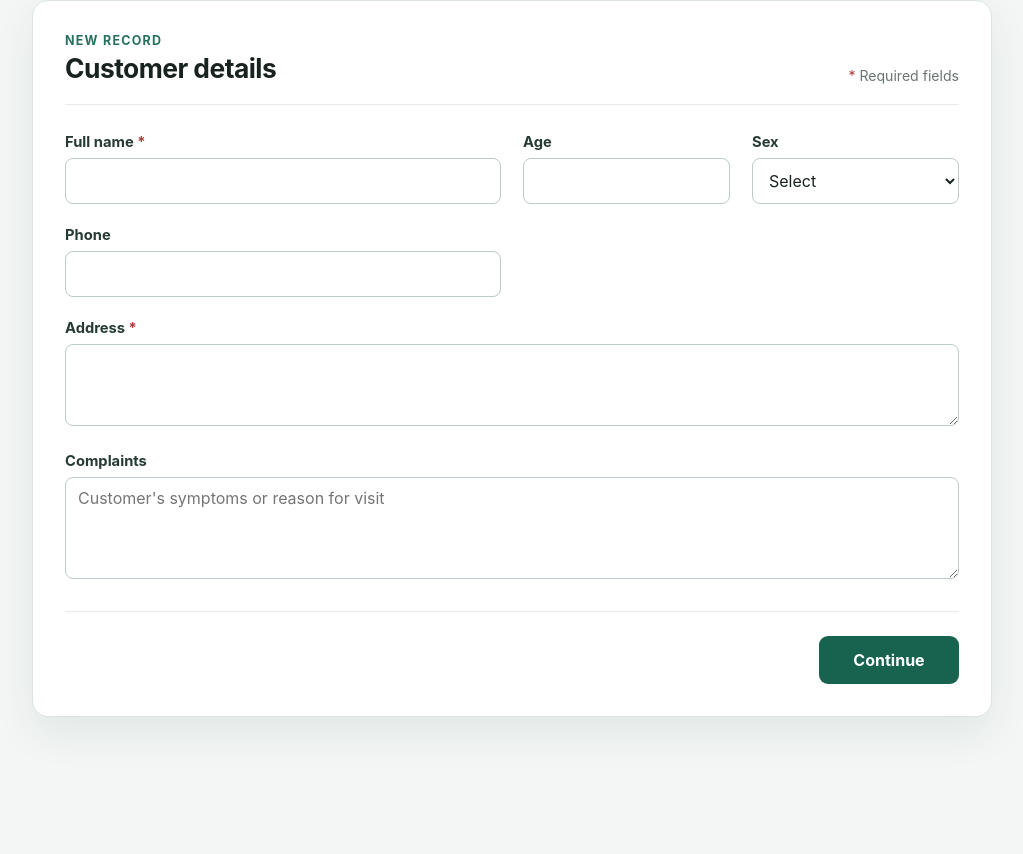
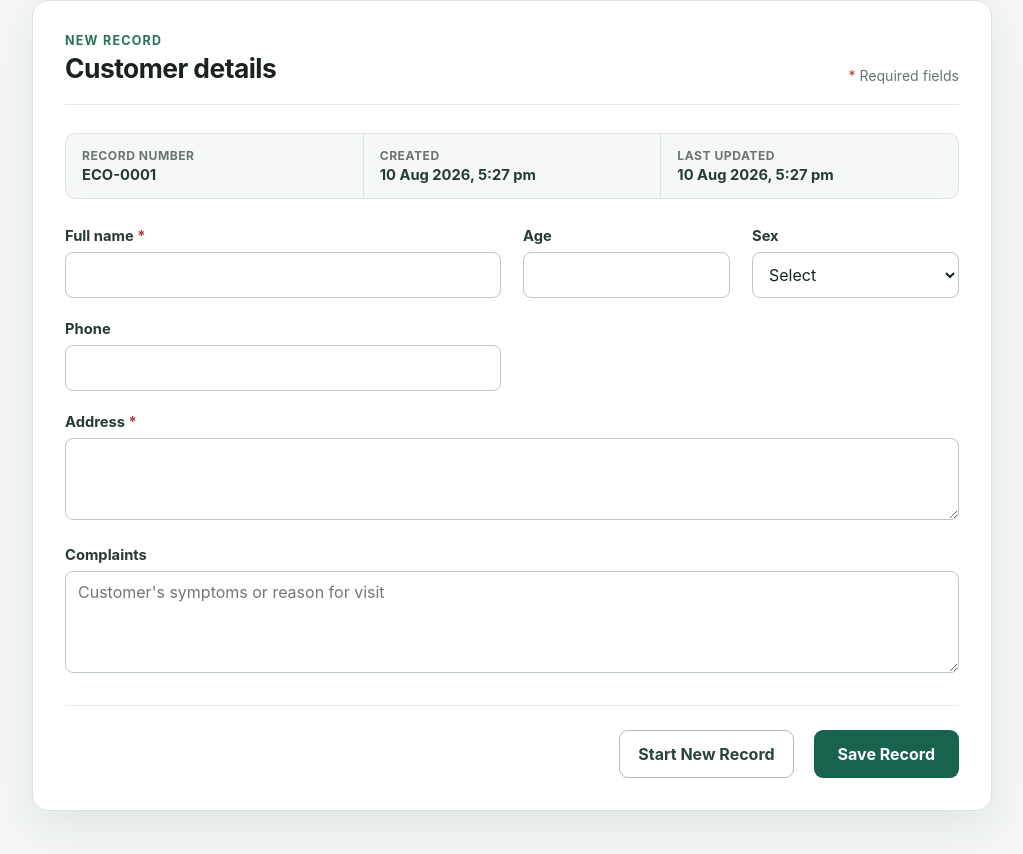
Before and after one commit to manish2193-oss/eye-centre-optics, a React (Vite) app: page / in a window 1280 px wide. Shown: the part 240-1094 px from the top of the page, without its empty margins (128-1151 px from the left). Before the commit the page ends 1021 px from the top, so only its background shows below. Built offline with nearby package versions, Linux system fonts and the light colour scheme.

Commit message:
Add local record storage

```diff
--- a/src/App.jsx
+++ b/src/App.jsx
@@ -1,4 +1,6 @@
 import { useState } from "react";
+
+const STORAGE_KEY = "eye-centre-optics-records";
 
 const initialCustomer = {
   fullName: "",
@@ -9,18 +11,64 @@ const initialCustomer = {
   complaints: "",
 };
 
+function formatRecordNumber(sequence) {
+  return `ECO-${String(sequence).padStart(4, "0")}`;
+}
+
+function loadRecords() {
+  try {
+    const storedRecords = localStorage.getItem(STORAGE_KEY);
+    const parsedRecords = storedRecords ? JSON.parse(storedRecords) : [];
+    return Array.isArray(parsedRecords) ? parsedRecords : [];
+  } catch {
+    return [];
+  }
+}
+
+function getNextSequence(records) {
+  const highestSequence = records.reduce((highest, record) => {
+    const sequence = Number(record.recordNumber?.replace("ECO-", ""));
+    return Number.isFinite(sequence) ? Math.max(highest, sequence) : highest;
+  }, 0);
+
+  return highestSequence + 1;
+}
+
+function createRecordMetadata(sequence) {
+  const startedAt = new Date().toISOString();
+
+  return {
+    recordNumber: formatRecordNumber(sequence),
+    createdAt: startedAt,
+    updatedAt: startedAt,
+  };
+}
+
+function formatDateTime(timestamp) {
+  return new Intl.DateTimeFormat("en-IN", {
+    dateStyle: "medium",
+    timeStyle: "short",
+  }).format(new Date(timestamp));
+}
+
 function App() {
+  const [records, setRecords] = useState(loadRecords);
   const [activeTab, setActiveTab] = useState("new");
+  const [recordSequence, setRecordSequence] = useState(() => getNextSequence(records));
+  const [metadata, setMetadata] = useState(() => createRecordMetadata(getNextSequence(records)));
   const [customer, setCustomer] = useState(initialCustomer);
   const [errors, setErrors] = useState({});
-  const [isReady, setIsReady] = useState(false);
+  const [saveMessage, setSaveMessage] = useState("");
+  const [storageError, setStorageError] = useState("");
+  const [hasUnsavedChanges, setHasUnsavedChanges] = useState(false);
 
   function handleChange(event) {
     const { name, value } = event.target;
+    const nextValue = name === "phone" ? value.replace(/\D/g, "") : value;
 
     setCustomer((currentCustomer) => ({
       ...currentCustomer,
-      [name]: value,
+      [name]: nextValue,
     }));
 
     if (errors[name]) {
@@ -30,7 +78,9 @@ function App() {
       }));
     }
 
-    setIsReady(false);
+    setSaveMessage("");
+    setStorageError("");
+    setHasUnsavedChanges(true);
   }
 
   function handleSubmit(event) {
@@ -46,8 +96,70 @@ function App() {
       nextErrors.address = "Please enter the customer's address.";
     }
 
+    const formIsValid = Object.keys(nextErrors).length === 0;
+
     setErrors(nextErrors);
-    setIsReady(Object.keys(nextErrors).length === 0);
+
+    if (formIsValid) {
+      const savedMetadata = {
+        ...metadata,
+        updatedAt: new Date().toISOString(),
+      };
+      const savedRecord = {
+        ...savedMetadata,
+        customer: {
+          ...customer,
+          fullName: customer.fullName.trim(),
+          address: customer.address.trim(),
+        },
+      };
+      const existingRecordIndex = records.findIndex(
+        (record) => record.recordNumber === savedRecord.recordNumber,
+      );
+      const nextRecords = [...records];
+
+      if (existingRecordIndex >= 0) {
+        nextRecords[existingRecordIndex] = savedRecord;
+      } else {
+        nextRecords.push(savedRecord);
+      }
+
+      try {
+        localStorage.setItem(STORAGE_KEY, JSON.stringify(nextRecords));
+        setRecords(nextRecords);
+        setMetadata(savedMetadata);
+        setCustomer(savedRecord.customer);
+        setSaveMessage(`${savedRecord.recordNumber} saved successfully.`);
+        setStorageError("");
+        setHasUnsavedChanges(false);
+      } catch {
+        setStorageError("The record could not be saved in this browser. Please try again.");
+        setSaveMessage("");
+      }
+    }
+  }
+
+  function handleStartNewRecord() {
+    if (hasUnsavedChanges) {
+      const shouldDiscard = window.confirm(
+        "This record has unsaved changes. Start a new record and discard them?",
+      );
+
+      if (!shouldDiscard) {
+        return;
+      }
+    }
+
+    const nextSequence = Math.max(recordSequence + 1, getNextSequence(records));
+
+    setRecordSequence(nextSequence);
+    setMetadata(createRecordMetadata(nextSequence));
+    setCustomer(initialCustomer);
+    setErrors({});
+    setSaveMessage("");
+    setStorageError("");
+    setHasUnsavedChanges(false);
+    setActiveTab("new");
   }
 
   return (
@@ -87,6 +199,21 @@ function App() {
               </div>
               <p><span aria-hidden="true">*</span> Required fields</p>
             </div>
+
+            <dl className="record-metadata" aria-label="Record information">
+              <div>
+                <dt>Record number</dt>
+                <dd>{metadata.recordNumber}</dd>
+              </div>
+              <div>
+                <dt>Created</dt>
+                <dd>{formatDateTime(metadata.createdAt)}</dd>
+              </div>
+              <div>
+                <dt>Last updated</dt>
+                <dd>{formatDateTime(metadata.updatedAt)}</dd>
+              </div>
+            </dl>
 
             <form onSubmit={handleSubmit} noValidate>
               <div className="form-grid">
@@ -140,7 +267,8 @@ function App() {
                     value={customer.phone}
                     onChange={handleChange}
                     autoComplete="tel"
-                    inputMode="tel"
+                    inputMode="numeric"
+                    pattern="[0-9]*"
                   />
                 </div>
 
@@ -175,22 +303,61 @@ function App() {
               </div>
 
               <div className="form-actions">
-                {isReady && (
-                  <p className="success-message" role="status">
-                    Customer details are complete. Prescription entry will be added next.
-                  </p>
-                )}
-                <button className="primary-button" type="submit">Continue</button>
+                <div className="form-status" aria-live="polite">
+                  {saveMessage && (
+                    <p className="success-message" role="status">
+                      {saveMessage}
+                    </p>
+                  )}
+                  {storageError && <p className="storage-error">{storageError}</p>}
+                </div>
+                <button
+                  className="secondary-button"
+                  type="button"
+                  onClick={handleStartNewRecord}
+                >
+                  Start New Record
+                </button>
+                <button className="primary-button" type="submit">Save Record</button>
               </div>
             </form>
           </section>
         )}
 
         {activeTab === "records" && (
-          <section className="empty-state">
-            <p className="eyebrow">Records</p>
-            <h2>Saved customer records</h2>
-            <p>No records yet — saved eye tests will appear here.</p>
+          <section aria-labelledby="records-heading">
+            <div className="section-heading records-heading">
+              <div>
+                <p className="eyebrow">Records</p>
+                <h2 id="records-heading">Saved customer records</h2>
+              </div>
+              <p>{records.length} {records.length === 1 ? "record" : "records"}</p>
+            </div>
+
+            {records.length === 0 ? (
+              <div className="empty-state">
+                <p>No records yet — saved customer records will appear here.</p>
+              </div>
+            ) : (
+              <div className="records-list">
+                {records
+                  .slice()
+                  .reverse()
+                  .map((record) => (
+                    <article className="record-card" key={record.recordNumber}>
+                      <div>
+                        <p className="record-number">{record.recordNumber}</p>
+                        <h3>{record.customer.fullName}</h3>
+                        <p>{record.customer.phone || "No phone number"}</p>
+                      </div>
+                      <div className="record-card-details">
+                        <p>{record.customer.address}</p>
+                        <p>Created {formatDateTime(record.createdAt)}</p>
+                      </div>
+                    </article>
+                  ))}
+              </div>
+            )}
           </section>
         )}
       </main>
--- a/src/index.css
+++ b/src/index.css
@@ -87,6 +87,7 @@ button {
 }
 
 .tab:focus-visible,
+.secondary-button:focus-visible,
 .primary-button:focus-visible {
   outline: 3px solid rgb(38 113 93 / 30%);
   outline-offset: 2px;
@@ -131,6 +132,38 @@ button {
 .section-heading span,
 .field label span {
   color: #b33a3a;
+}
+
+.record-metadata {
+  display: grid;
+  grid-template-columns: repeat(3, minmax(0, 1fr));
+  gap: 1px;
+  margin: 0 0 28px;
+  overflow: hidden;
+  border: 1px solid #dce4e0;
+  border-radius: 10px;
+  background: #dce4e0;
+}
+
+.record-metadata > div {
+  padding: 14px 16px;
+  background: #f6f8f7;
+}
+
+.record-metadata dt {
+  margin-bottom: 3px;
+  color: #69766f;
+  font-size: 0.76rem;
+  font-weight: 700;
+  letter-spacing: 0.04em;
+  text-transform: uppercase;
+}
+
+.record-metadata dd {
+  margin: 0;
+  color: #263b34;
+  font-size: 0.92rem;
+  font-weight: 700;
 }
 
 .form-grid {
@@ -206,9 +239,19 @@ button {
   border-top: 1px solid #e5ebe8;
 }
 
+.form-status {
+  margin-right: auto;
+}
+
 .success-message {
-  margin: 0 auto 0 0;
+  margin: 0;
   color: #23604f;
+  font-size: 0.9rem;
+}
+
+.storage-error {
+  margin: 0;
+  color: #a42f2f;
   font-size: 0.9rem;
 }
 
@@ -223,18 +266,80 @@ button {
   font-weight: 750;
 }
 
+.secondary-button {
+  min-height: 48px;
+  padding: 10px 18px;
+  border: 1px solid #aebdb6;
+  border-radius: 9px;
+  color: #29443a;
+  background: #fff;
+  font-weight: 700;
+}
+
+.secondary-button:hover {
+  border-color: #789489;
+  background: #f5f8f6;
+}
+
 .primary-button:hover {
   background: #104d3e;
 }
 
 .empty-state {
-  padding: 48px 24px;
+  padding: 48px 24px 32px;
   text-align: center;
 }
 
 .empty-state > p:last-child {
-  margin-top: 10px;
+  margin: 0;
   color: #69766f;
+}
+
+.records-heading {
+  align-items: center;
+}
+
+.records-list {
+  display: grid;
+  gap: 12px;
+}
+
+.record-card {
+  display: grid;
+  grid-template-columns: minmax(180px, 0.8fr) minmax(0, 1.2fr);
+  gap: 24px;
+  padding: 18px 20px;
+  border: 1px solid #dce4e0;
+  border-radius: 10px;
+  background: #fbfcfb;
+}
+
+.record-card h3 {
+  margin: 3px 0;
+  color: #18231f;
+  font-size: 1.05rem;
+}
+
+.record-card p {
+  margin: 0;
+  color: #69766f;
+  font-size: 0.88rem;
+}
+
+.record-card .record-number {
+  color: #26715d;
+  font-size: 0.78rem;
+  font-weight: 800;
+  letter-spacing: 0.06em;
+}
+
+.record-card-details {
+  display: flex;
+  flex-direction: column;
+  justify-content: center;
+  gap: 5px;
+  padding-left: 24px;
+  border-left: 1px solid #dce4e0;
 }
 
 @media (max-width: 700px) {
@@ -263,6 +368,10 @@ button {
     gap: 18px 14px;
   }
 
+  .record-metadata {
+    grid-template-columns: 1fr;
+  }
+
   .field-wide,
   .field-full {
     grid-column: 1 / -1;
@@ -273,7 +382,23 @@ button {
     flex-direction: column;
   }
 
-  .primary-button {
+  .form-status {
+    margin-right: 0;
+  }
+
+  .record-card {
+    grid-template-columns: 1fr;
+    gap: 12px;
+  }
+
+  .record-card-details {
+    padding: 12px 0 0;
+    border-top: 1px solid #dce4e0;
+    border-left: 0;
+  }
+
+  .primary-button,
+  .secondary-button {
     width: 100%;
   }
 }
```
